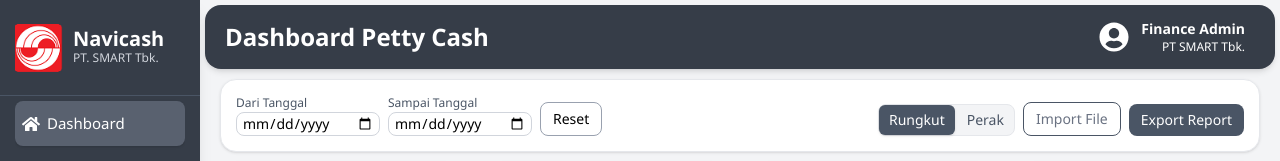
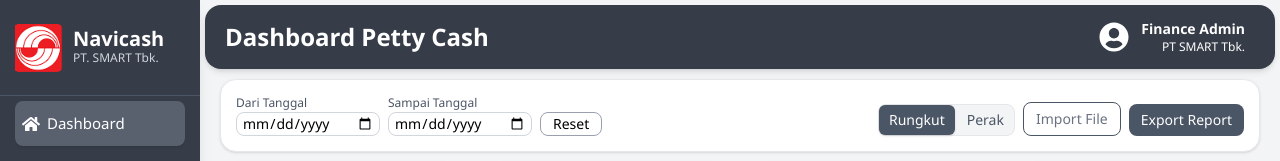
Before and after one commit to Nuril-Amada/Smart, a React (Vite) app: page /Dashboard in a window 1280 px wide. Shown: the top 161 px of the page. Built offline with nearby package versions, Linux system fonts and the light colour scheme.

Commit message:
Update Filter

```diff
--- a/src/components/dashboard/FilterDashboard.jsx
+++ b/src/components/dashboard/FilterDashboard.jsx
@@ -51,7 +51,7 @@ export default function FilterDashboard({
             <button
               onClick={handleReset}
               className="border border-gray-400 rounded-lg hover:bg-gray-100 transition whitespace-nowrap text-sm"
-              style={{ padding: "6px 12px" }}
+              style={{ padding: "1px 12px" }}
             >
               Reset
             </button>
```
